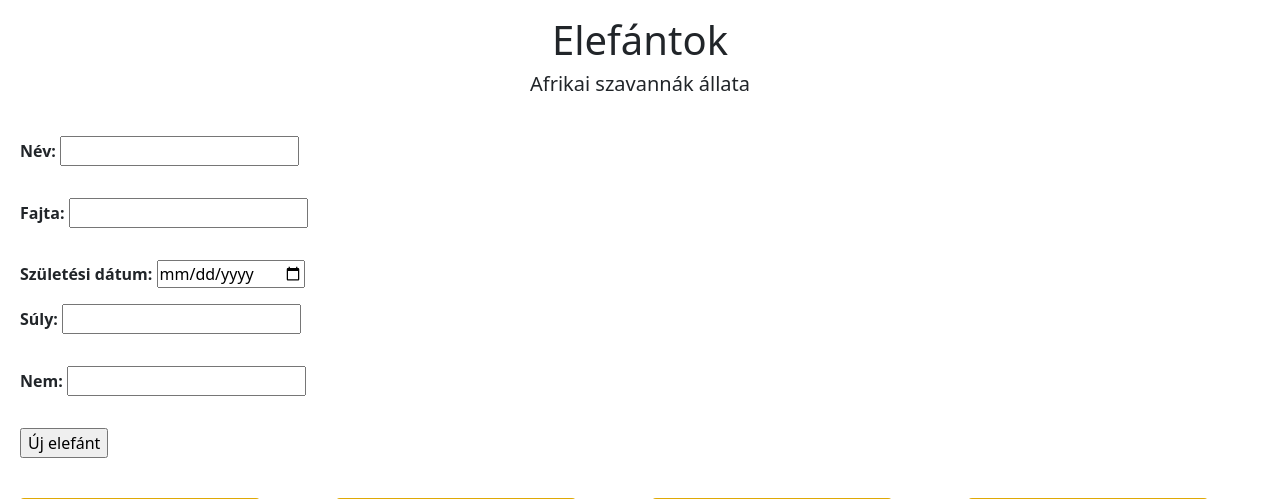
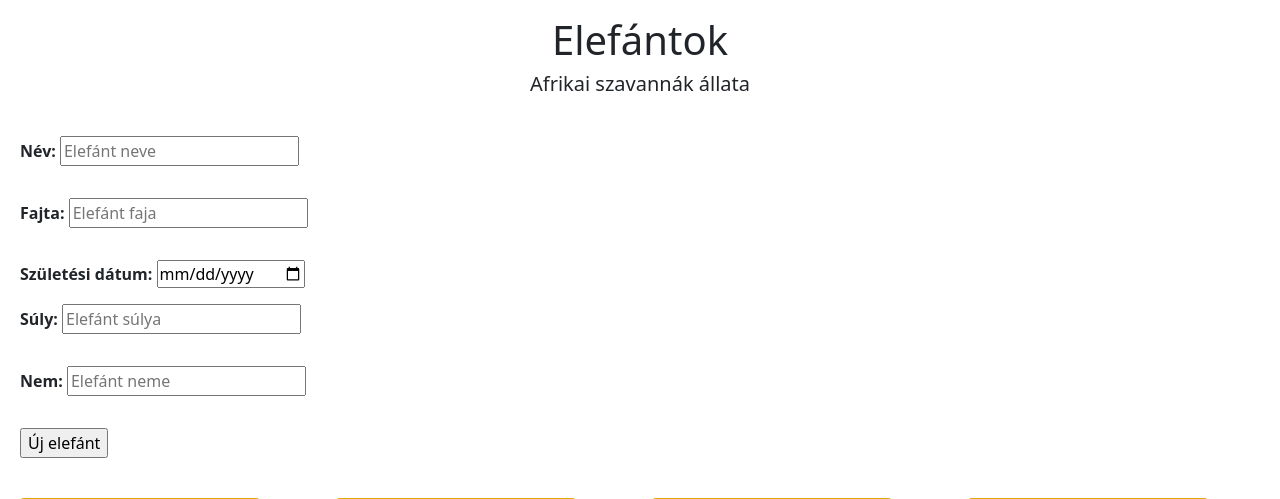
Before and after one commit to SomaHam44/Elefantok, a PHP site: page / in a window 1280 px wide. Shown: the top 499 px of the page. Run offline with PHP 8.4, Linux system fonts and the light colour scheme; data comes from the database, SQL or seed files in the repository; some libraries are stand-ins or nearby versions.

Commit message:
Javítás és módosítás

```diff
--- a/index.php
+++ b/index.php
@@ -67,11 +67,12 @@ if ($_SERVER['REQUEST_METHOD'] === "POST") {
         $elefantosHiba = true;
         $sikertelen = "<p class='text-danger'>Sikertelen elefánt felvétel, mert a súly nem lehet nulla és nem lett megadva név, nem és fajta</p>";
          }
-    else if ($_POST['suly'] < 0 && $_POST['fajta'] === "" && $_POST['szulDatum'] === "" && $_POST['nev'] === ""
+    else if ($_POST['suly'] < 0 && $_POST['suly'] !== "" && $_POST['fajta'] === "" && $_POST['szulDatum'] === "" && $_POST['nev'] === ""
     && $_POST['nem'] === "") {
         $elefantosHiba = true;
         $sikertelen = "<p class='text-danger'>Sikertelen elefánt felvétel, mert nem lehet negatív szám a súly és a többi mező üres</p>";
     }
+
 
     else if ($_POST['suly'] < 0 && $_POST['fajta'] !== "" && $_POST['szulDatum'] !== "" && $_POST['nev'] !== ""
     && $_POST['nem']
@@ -378,22 +379,22 @@ $gomb = $_POST['gomb'] ?? false;
 
     <form method="POST">
         <div>
-            Név: <input type="text" name="nev" id="neve">
+            Név: <input type="text" name="nev" id="neve" placeholder="Elefánt neve">
             <p class='text-danger' id="hibaN"></p>
         </div>
         <div>
-            Fajta: <input type="text" name="fajta" id="faj">
+            Fajta: <input type="text" name="fajta" id="faj" placeholder="Elefánt faja">
             <p class='text-danger' id="hibaF"></p>
         </div>
         <div>
             Születési dátum: <input type="date" name="szulDatum">
         </div>
         <div>
-            Súly: <input type="number" name="suly" id="sulya">
+            Súly: <input type="number" name="suly" id="sulya" placeholder="Elefánt súlya">
             <p class='text-danger' id="hibaS"></p>
         </div>
         <div>
-            Nem: <input type="text" name="nem" id="neme">
+            Nem: <input type="text" name="nem" id="neme" placeholder="Elefánt neme">
             <p class='text-danger' id="hibaNe"></p>
         </div>
         <div>
```
